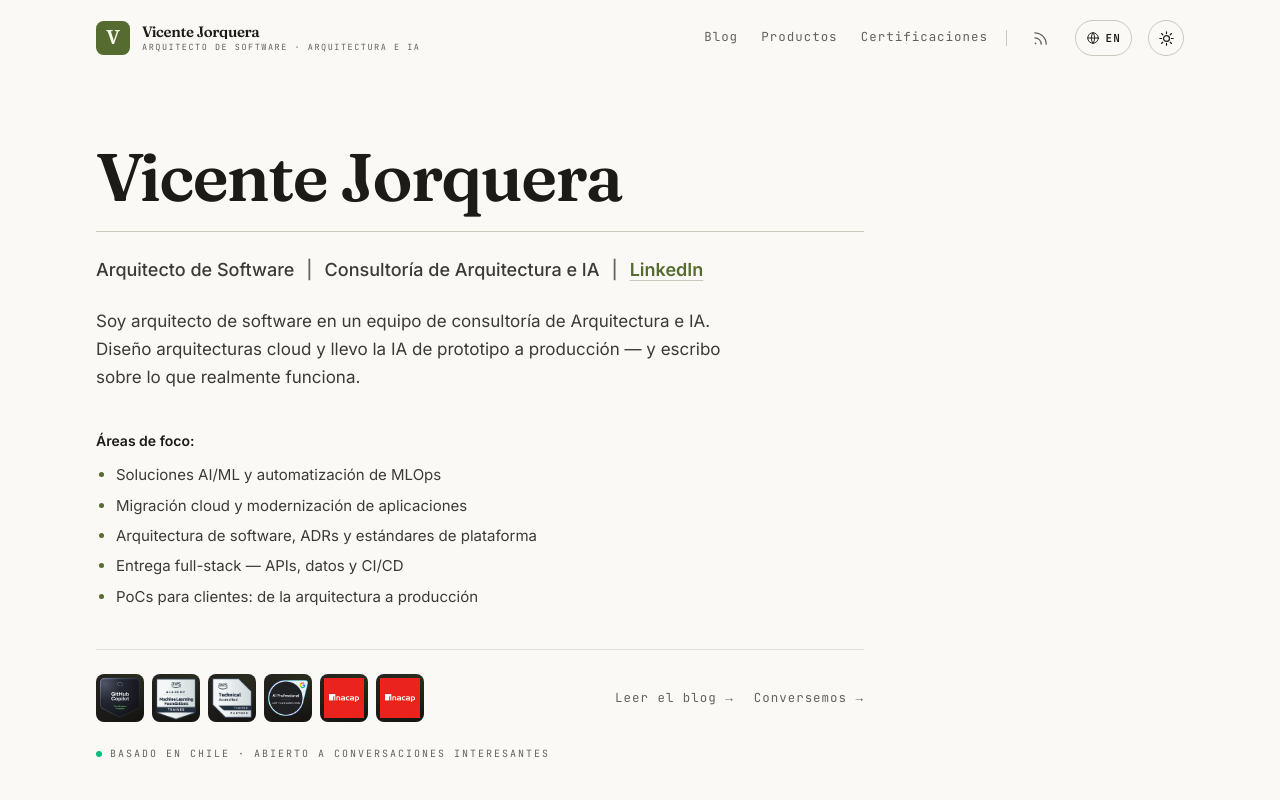
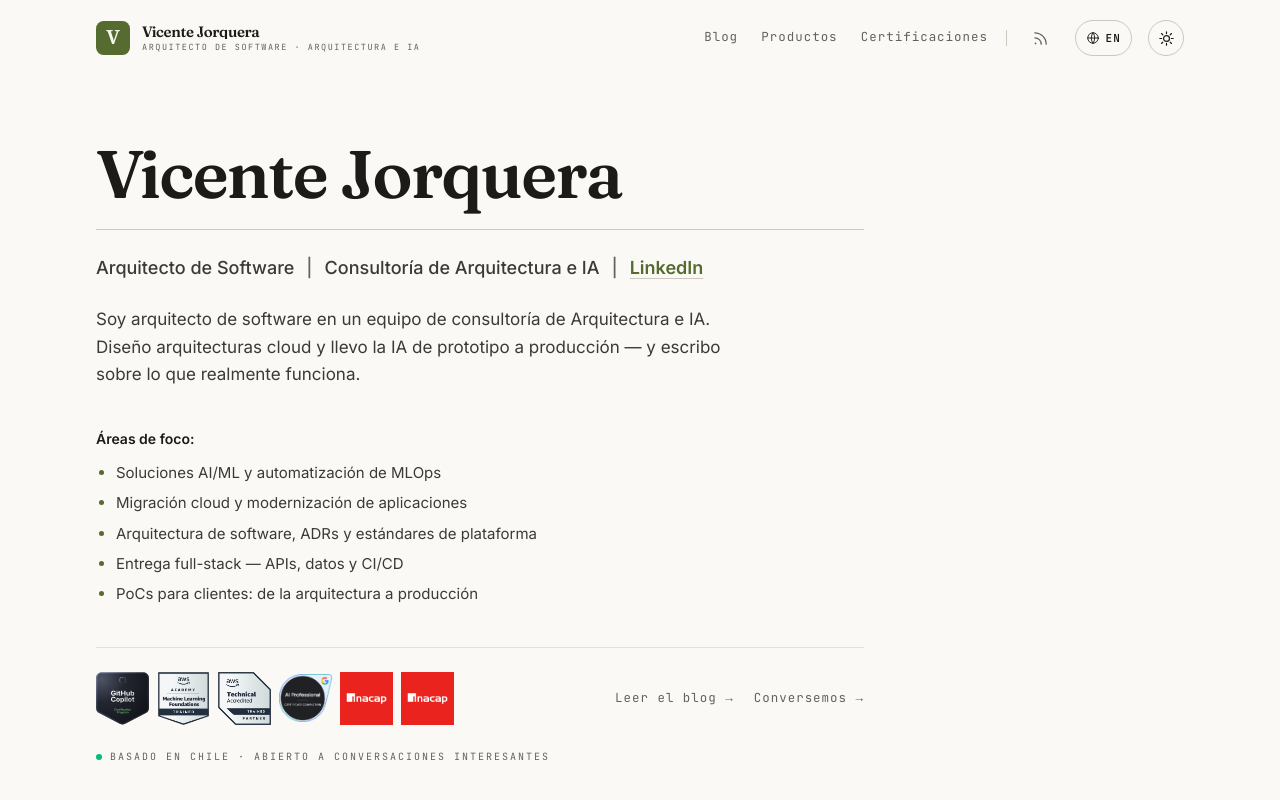
Before and after one commit to VicenteJ20/vicentejorquera-portfolio, an Astro site: page /es in a window 1280 px wide. Shown: the top 800 px of the page. Built offline with nearby package versions, Linux system fonts and the light colour scheme; Astro itself is replaced by a stand-in of ours.

Commit message:
style(hero): badges without background, 10% larger

```diff
--- a/src/components/pages/HomePage.astro
+++ b/src/components/pages/HomePage.astro
@@ -55,11 +55,11 @@ const certificationsPath = localizePath('/certifications/', lang);
           const monogram = cert.issuer.split(/[\s&-]+/).filter(Boolean).map((w) => w[0]).join('').slice(0, 2).toUpperCase();
           return (
             <a href={certificationsPath} title={`${cert.name} — ${cert.issuer}`} aria-label={`${cert.name} — ${cert.issuer}`}
-               class="mono-tile block h-11 w-11 overflow-hidden rounded-lg no-underline transition-transform hover:-translate-y-0.5 sm:h-12 sm:w-12">
+               class="block h-[48px] w-[48px] no-underline transition-transform hover:-translate-y-0.5 sm:h-[53px] sm:w-[53px]">
               {cert.image ? (
-                <img src={cert.image} alt="" class="relative z-10 h-full w-full object-contain p-1" decoding="async" />
+                <img src={cert.image} alt="" width="53" height="53" class="h-full w-full object-contain" decoding="async" />
               ) : (
-                <span class="relative z-10 font-display text-[13px] font-semibold tracking-tight">{monogram}</span>
+                <span class="mono-tile flex h-full w-full items-center justify-center rounded-xl font-display text-[15px] font-semibold tracking-tight">{monogram}</span>
               )}
             </a>
           );
```
